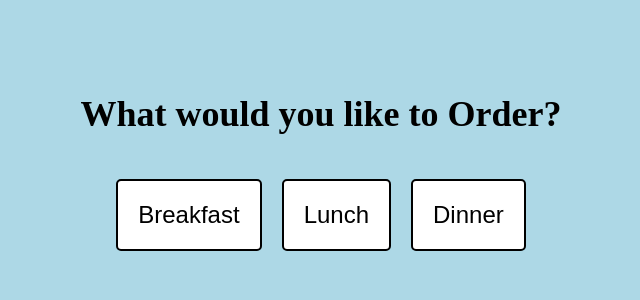
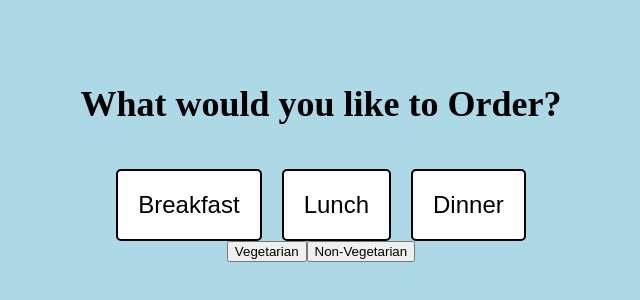
Before and after one commit to sRaina3/meal-search, a React (Create React App) app: page / in a window 1280 px wide. Shown: the part 248-548 px from the top of the page, without its empty margins (319-959 px from the left). Built offline with nearby package versions, Linux system fonts and the light colour scheme.

Commit message:
Added non-vegeterain/vegetarian option

```diff
--- a/src/App.js
+++ b/src/App.js
@@ -4,18 +4,32 @@ import './App.css'
 
 const App = () => {
   const [mealType, setMealType] = useState('');
+  const [dietType, setDietType] = useState('');
 
   const handleOptionClick = (event) => {
     setMealType(event.target.innerText);
+  };
+
+  const handleDietTypeClick = (type) => {
+    setDietType(type);
   };
 
   return (
     <div className='container'>
       <h1 className='title'>What would you like to Order?</h1>
       <div className="options-container">
-        <button className={`option ${mealType === 'Breakfast' ? 'selected' : ''}`} onClick={handleOptionClick}>Breakfast</button>
-        <button className={`option ${mealType === 'Lunch' ? 'selected' : ''}`} onClick={handleOptionClick}>Lunch</button>
-        <button className={`option ${mealType === 'Dinner' ? 'selected' : ''}`} onClick={handleOptionClick}>Dinner</button>
+        <button className={`option ${mealType === 'Breakfast' ? 'selected' : ''}`}
+          onClick={handleOptionClick}>Breakfast</button>
+        <button className={`option ${mealType === 'Lunch' ? 'selected' : ''}`}
+          onClick={handleOptionClick}>Lunch</button>
+        <button className={`option ${mealType === 'Dinner' ? 'selected' : ''}`}
+          onClick={handleOptionClick}>Dinner</button>
+      </div>
+      <div className="diet-container">
+        <button className={`diet-option ${dietType === 'vegetarian' ? 'selected' : ''}`}
+          onClick={() => handleDietTypeClick('vegetarian')}>Vegetarian</button>
+        <button className={`diet-option ${dietType === 'non-vegetarian' ? 'selected' : ''}`}
+          onClick={() => handleDietTypeClick('non-vegetarian')}>Non-Vegetarian</button>
       </div>
     </div>
   )
```
